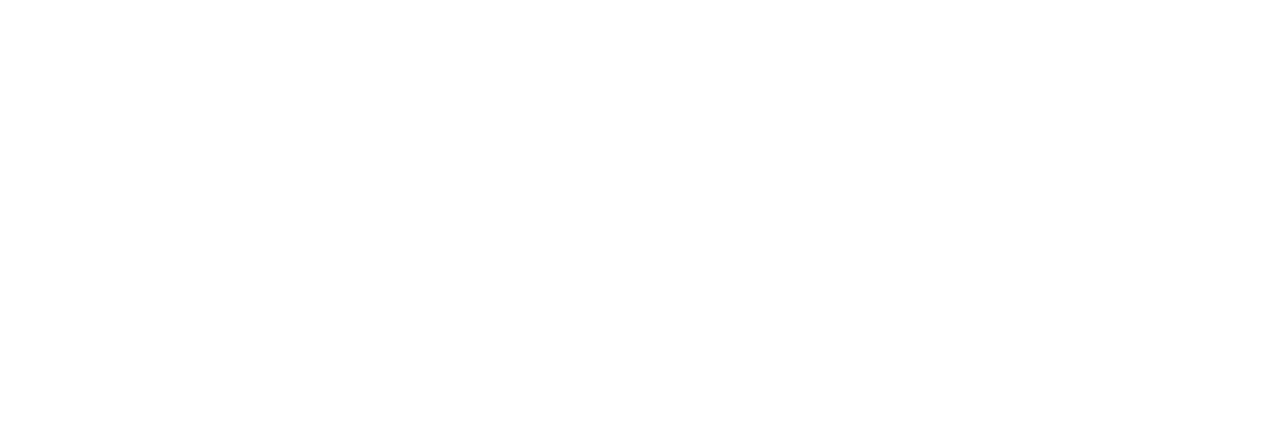
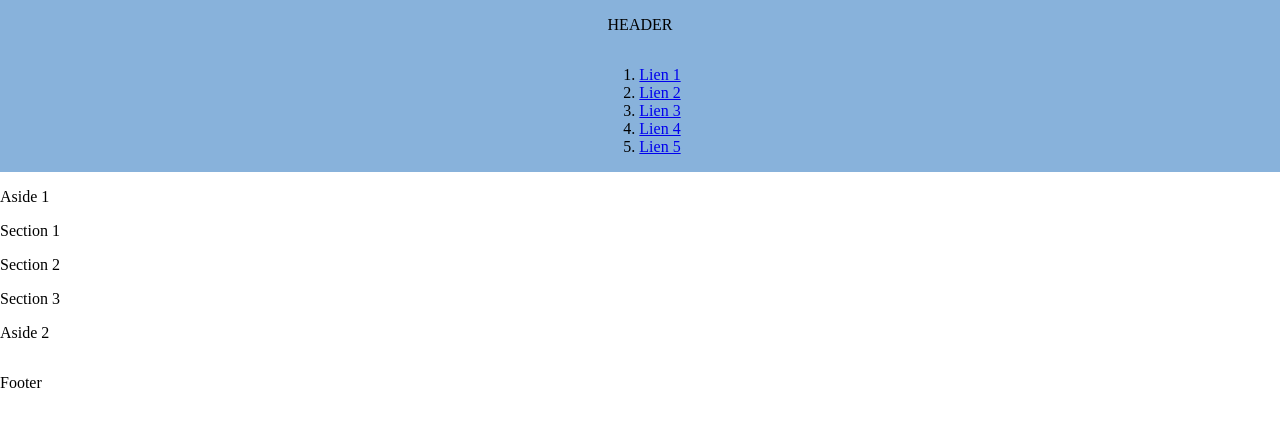
Before and after one commit to Paquiiitoooo/Flex-Grid, a plain HTML site: page flex.html in a window 1280 px wide. Drawn offline with Linux system fonts and the light colour scheme; files that its build step writes are made by us from their sources.

Commit message:
Suppresion grid car faux et ajout debut flex

```diff
--- a/asset/css/flex.css
+++ b/asset/css/flex.css
@@ -0,0 +1,17 @@
+body {
+    display: flex;
+    flex-direction: column;
+    min-height: 100vh;
+    margin: 0;
+}
+
+header {
+    width: 100%;
+    background-color: #88b2db;
+    text-align: center;
+    display: flex;
+    flex-direction: column;
+    justify-content: center;
+    align-items: center;
+    padding: 0;
+}
--- a/flex.html
+++ b/flex.html
@@ -1,30 +1,45 @@
 <!DOCTYPE html>
-<html lang="en">
+<html lang="fr">
 <head>
     <meta charset="UTF-8">
     <meta name="viewport" content="width=device-width, initial-scale=1.0">
-    <title>Exercice Grille</title>
-
-    <link rel="stylesheet" href="./assets/css/grid.css">
+    <link rel="stylesheet" href="asset/css/flex.css">
+    <title>Exercice Flex</title>
 </head>
 <body>
+    <header>
+        <p>HEADER</p>
+        <ol>
+            <li><a href="#">Lien 1</a></li>
+            <li><a href="#">Lien 2</a></li>
+            <li><a href="#">Lien 3</a></li>
+            <li><a href="#">Lien 4</a></li>
+            <li><a href="#">Lien 5</a></li>
+        </ol>
+    </header>
     <main>
-        <section>
-            <div id="grid-container">
-                <div class="tile white t1"></div>
-                <div class="tile black t2"></div>
-                <div class="tile blue t3"></div>
-                <div class="tile yellow t4"></div>
-                <div class="tile red t5"></div>
-                <div class="tile red t6"></div>
-                <div class="tile white t7"></div>
-                <div class="tile blue t8"></div>
-                <div class="tile yellow t9"></div>
-                <div class="tile black t10"></div>
-                <div class="tile red t1"></div>
-                <div class="tile white t12"></div>
+        <aside class="aside1">
+            <p>Aside 1</p>
+        </aside>
+        <div class="sections">
+            <div class="section-container">
+                <section class="section1">
+                    <p>Section 1</p>
+                </section>
+                <section class="section2">
+                    <p>Section 2</p>
+                </section>
             </div>
-        </section>
+            <section class="section3">
+                <p>Section 3</p>
+            </section>
+        </div>
+        <aside class="aside2">
+            <p>Aside 2</p>
+        </aside>
     </main>
+    <footer>
+        <p>Footer</p>
+    </footer>
 </body>
 </html>
```
